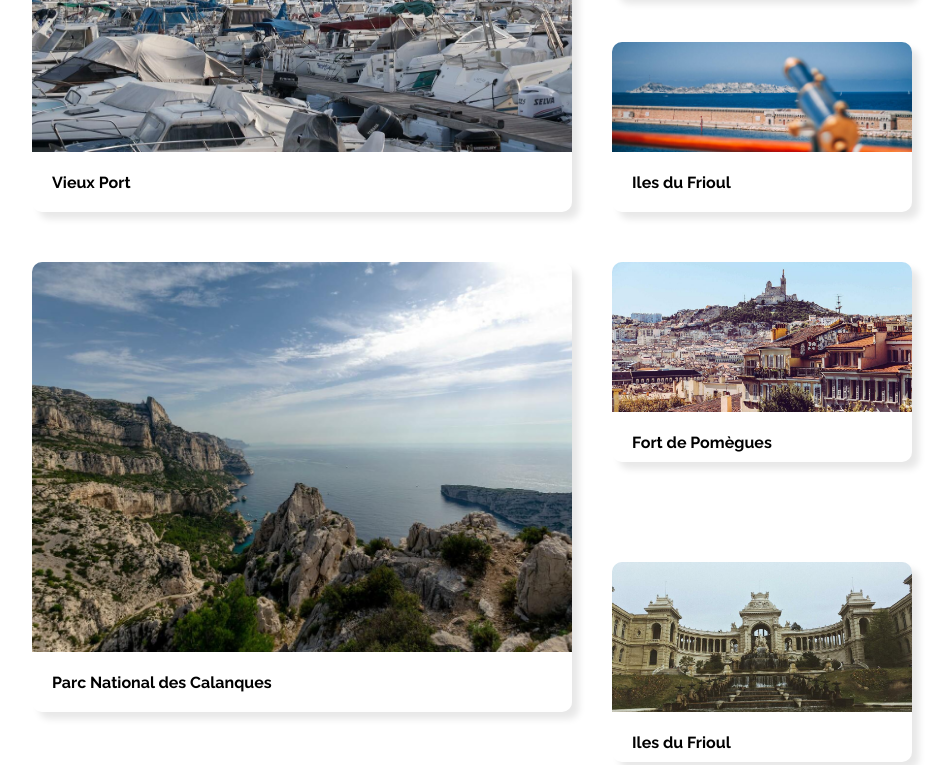
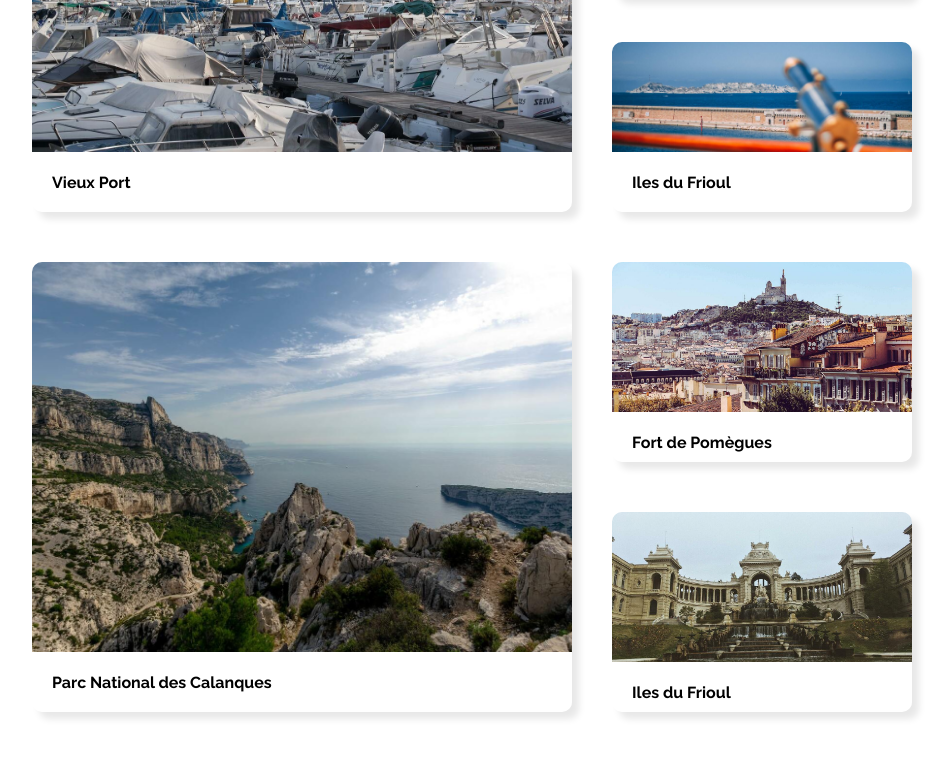
Before and after one commit to tbeloc/OC-P2-RESERVIA, a plain HTML site: page index.html in a window 1280 px wide. Shown: the part 1835-2600 px from the top of the page, without its empty margins (168-1118 px from the left). Drawn offline with Linux system fonts and the light colour scheme.

Commit message:
Desktop Small - Finish

```diff
--- a/style/3_desktop-small/2_4_ds_activites.css
+++ b/style/3_desktop-small/2_4_ds_activites.css
@@ -21,4 +21,8 @@
     height: 17rem;
     margin-bottom: 5rem;
   }
+
+  .activite_article_bloc_small_2 {
+    height: 45rem;
+  }
 }
```
